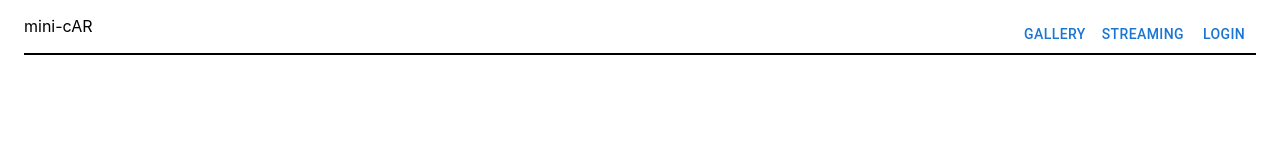
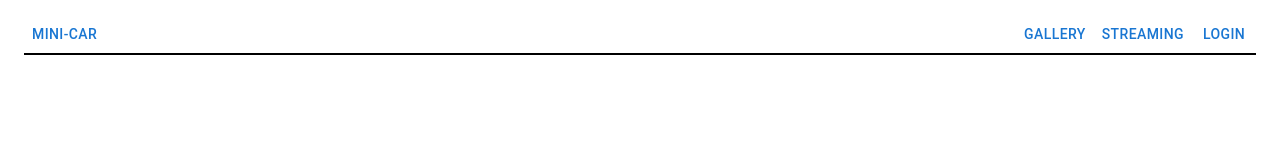
Before and after one commit to bambbam/mini_cAR_FE, a React (Create React App) app in the folder mini_car_fe/: page / in a window 1280 px wide. Shown: the top 160 px of the page. Built offline with nearby package versions, Linux system fonts and the light colour scheme.

Commit message:
fix header #1

```diff
--- a/mini_car_fe/src/component/header.tsx
+++ b/mini_car_fe/src/component/header.tsx
@@ -8,10 +8,23 @@ const Header = () => {
     const navigate = useNavigate();
     return (
         <nav className="navbar">
-            <div className="navbar__logo">mini-cAR</div>
+            <Button
+                onClick={() => {
+                    navigate("/");
+                }}
+                className="navbar__logo"
+            >
+                mini-cAR
+            </Button>
             <div>
                 <Button onClick={() => {}}>gallery</Button>
-                <Button onClick={() => {}}>streaming</Button>
+                <Button
+                    onClick={() => {
+                        navigate("/stream");
+                    }}
+                >
+                    streaming
+                </Button>
                 <Button onClick={() => {}}>login</Button>
             </div>
         </nav>
--- a/mini_car_fe/src/component/streaming.tsx
+++ b/mini_car_fe/src/component/streaming.tsx
@@ -2,11 +2,11 @@ import React, { useEffect, useState } from "react";
 import { Api } from "../App";
 
 interface StreamingProps {
-    api: Api;
+    url: string;
 }
 
-const Streaming = ({ api }: StreamingProps) => {
-    return <img src={api.videoApi.get_stream_video_url()}></img>;
+const Streaming = ({ url }: StreamingProps) => {
+    return <img src={url}></img>;
 };
 
 export default Streaming;
--- a/mini_car_fe/src/page/streamPage.tsx
+++ b/mini_car_fe/src/page/streamPage.tsx
@@ -11,7 +11,7 @@ const StreamPage = ({ api }: StreamingPageProps) => {
     return (
         <>
             <Header />
-            <Streaming api={api} />;
+            <Streaming url={api.videoApi.get_stream_video_url()} />;
         </>
     );
 };
```
